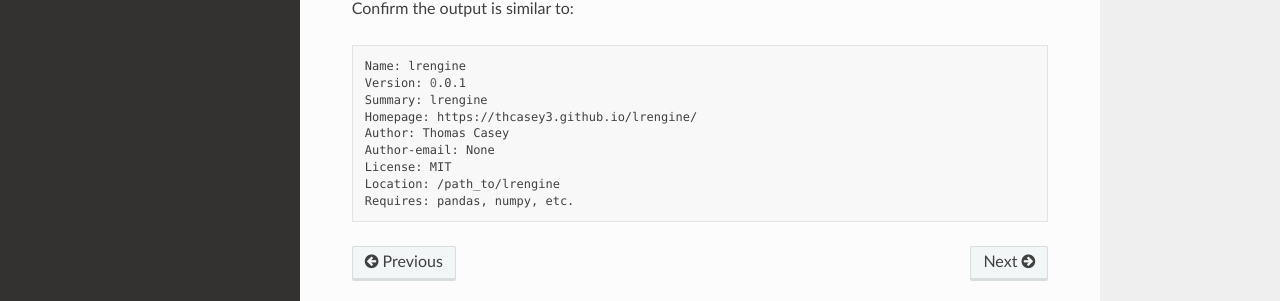
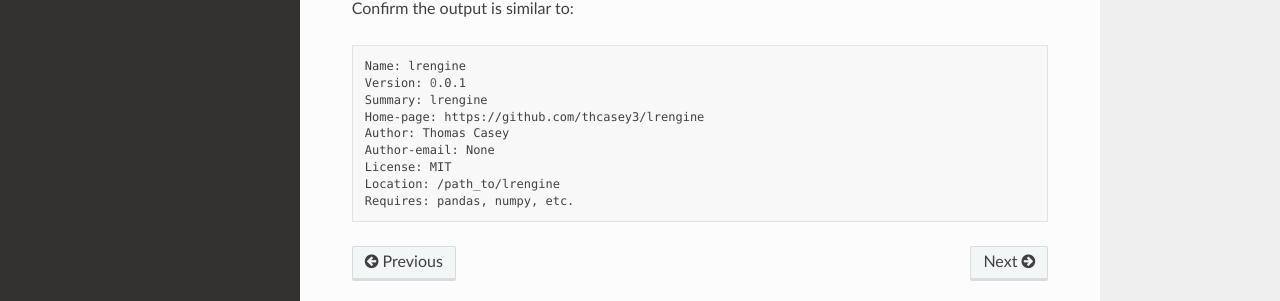
Before and after one commit to thcasey3/lrengine, a Sphinx documentation site: the page built from docs/source/install.rst, in a window 1280 px wide and 1276 px high. Shown: the part 865-1166 px from the top of the window. Built offline with Sphinx 7.4.7 and the Read the Docs theme 2.0.0, drawn with Linux system fonts in a browser that asks for light colours; pages that are not in the unit, such as notebooks, are missing from menus; some of the changed lines change nothing that is shown.

Commit message:
Update install.rst

```diff
--- a/docs/source/install.rst
+++ b/docs/source/install.rst
@@ -58,7 +58,7 @@
     Name: lrengine
     Version: 0.0.1
     Summary: lrengine
-    Homepage: https://thcasey3.github.io/lrengine/
+    Home-page: https://github.com/thcasey3/lrengine
     Author: Thomas Casey
     Author-email: None
     License: MIT
```
